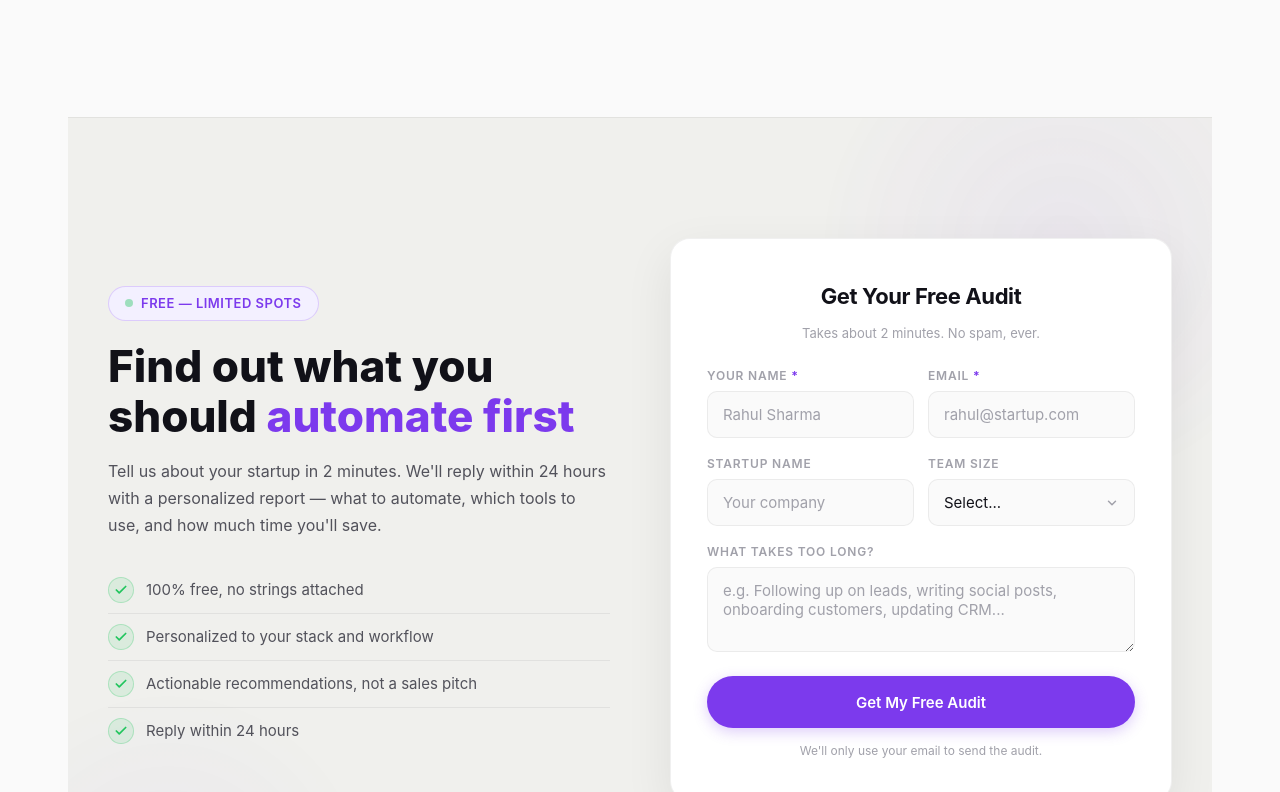
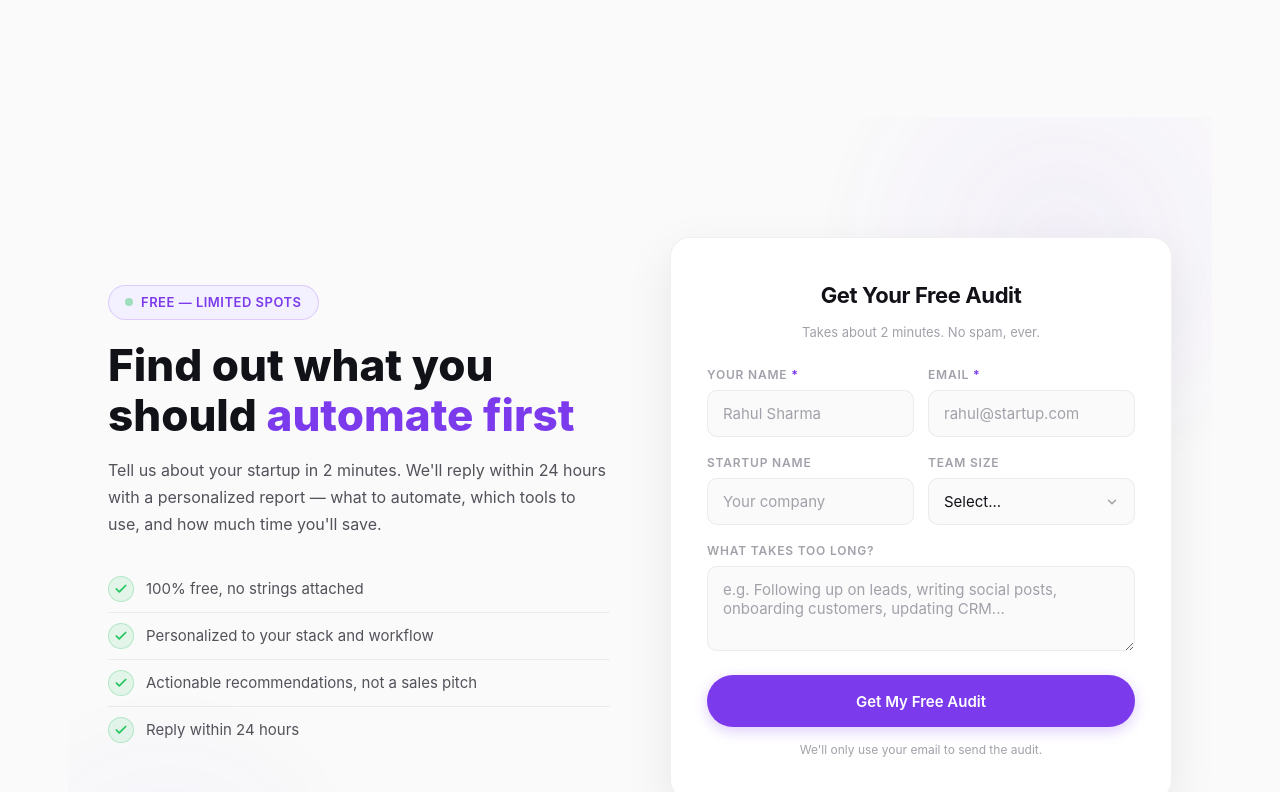
Before and after one commit to divyanshus2404/lazyscale, a plain HTML site: page index.html in a window 1280 px wide. Shown: the part 4268-5060 px from the top of the page. Drawn offline with Linux system fonts and the light colour scheme.

Commit message:
Sit the audit section on the page background
It used --bg-raised with a border top and bottom, which read as a grey
slab against the rest of the page. Match the body background instead
and drop the borders; the white form card still carries the contrast.

Co-Authored-By: Claude Opus 5 <noreply@anthropic.com>

```diff
--- a/index.html
+++ b/index.html
@@ -797,7 +797,7 @@
 
   /* ─── AUDIT FORM ─── */
   .audit-section {
-    background: var(--bg-raised); border-top: 1px solid var(--border); border-bottom: 1px solid var(--border);
+    background: var(--bg);
     position: relative; overflow: hidden;
   }
   /* --parallax is updated on scroll by JS; the orbs drift against the page */
```
